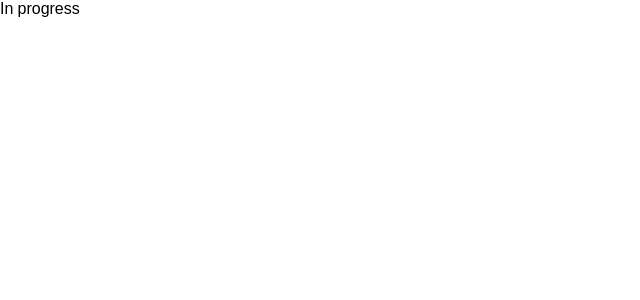
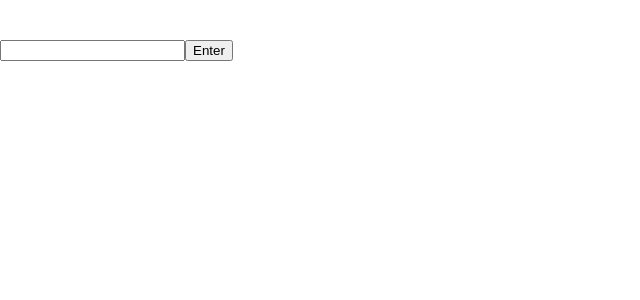
Before and after one commit to Kavelin/learn-tamil, a Nuxt app: page /conjugation in a window 1280 px wide. Shown: the top 300 px of the page, without its empty margins (0-640 px from the left). Built offline with nearby package versions, Linux system fonts and the light colour scheme.

Commit message:
cap sounds works now

```diff
--- a/pages/conjugation.vue
+++ b/pages/conjugation.vue
@@ -1,3 +1,14 @@
 <template>
-    In progress
+  <form>
+    <label for="lname">{{ verb }}</label
+    ><br />
+    <label>{{ perspective }}</label
+    ><br />
+    <input type="text" id="" name="lname" />
+    <input type="submit" value="Enter" />
+  </form>
 </template>
+<script lang="ts" setup>
+const verb = "";
+const perspective = "";
+</script>
--- a/pages/index.vue
+++ b/pages/index.vue
@@ -1,6 +1,7 @@
 <template>
-  <p class="greeting">Lets Learn Tamil!</p>
+  <h1 class="greeting">Lets Learn Tamil!</h1>
   <NuxtLink :to="'/learn/' + learnLevel">Go -></NuxtLink>
+  <NuxtLink to="/conjugation/">Conjugation -></NuxtLink>
 </template>
 <script setup lang="ts">
     let learnLevel:number = 1;
--- a/pages/learn/[level].vue
+++ b/pages/learn/[level].vue
@@ -104,7 +104,7 @@ let nextPage = () => {
 };
 
 let initSounds = () => {
-  let cur = levels.slice(curLevel.value - 1);
+  let cur = levels.slice(curLevel.value - 1, curLevel.value);
   cur
     .map((x) => x.vowels)
     .flat()
```
